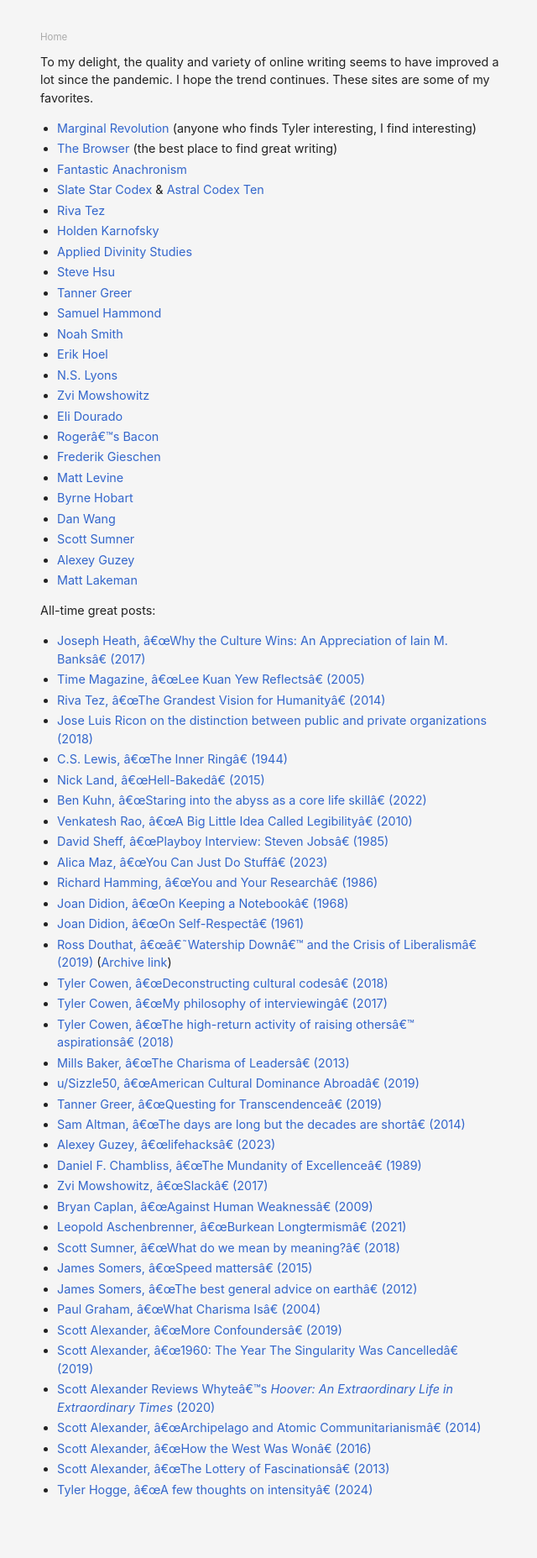
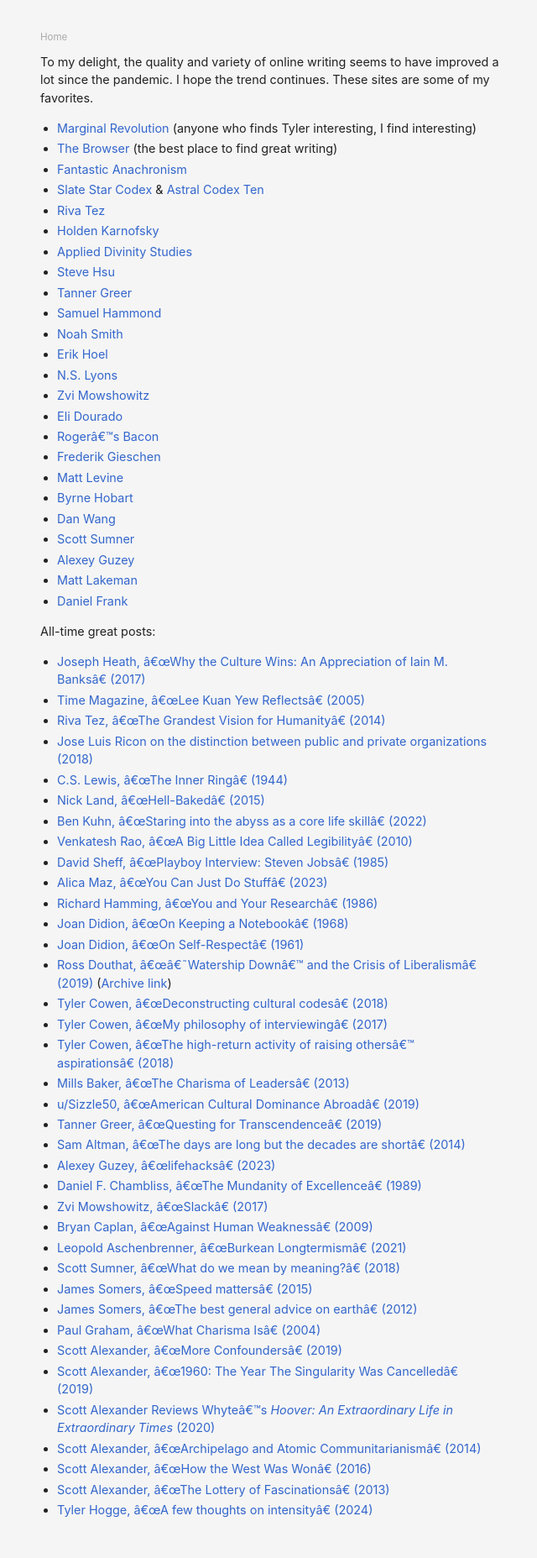
Before and after one commit to danschlz/danschulz.github.io, a Jekyll site: the page built from links.md, in a window 1280 px wide. Shown: the whole page at 84% size, without its empty margins (312-952 px from the left). Built offline with Jekyll 4.4.1, drawn with Linux system fonts in a browser that asks for light colours; before the commit the page ends 1831 px from its top, so only the background shows below that.

Commit message:
Update links.md

```diff
--- a/links.md
+++ b/links.md
@@ -29,6 +29,7 @@ To my delight, the quality and variety of online writing seems to have improved
 * [Scott Sumner](https://themoneyillusion.com/)
 * [Alexey Guzey](https://guzey.com/)
 * [Matt Lakeman](https://dormin.org/)
+* [Daniel Frank](https://danfrank.ca/)
 
 All-time great posts:
 
```
